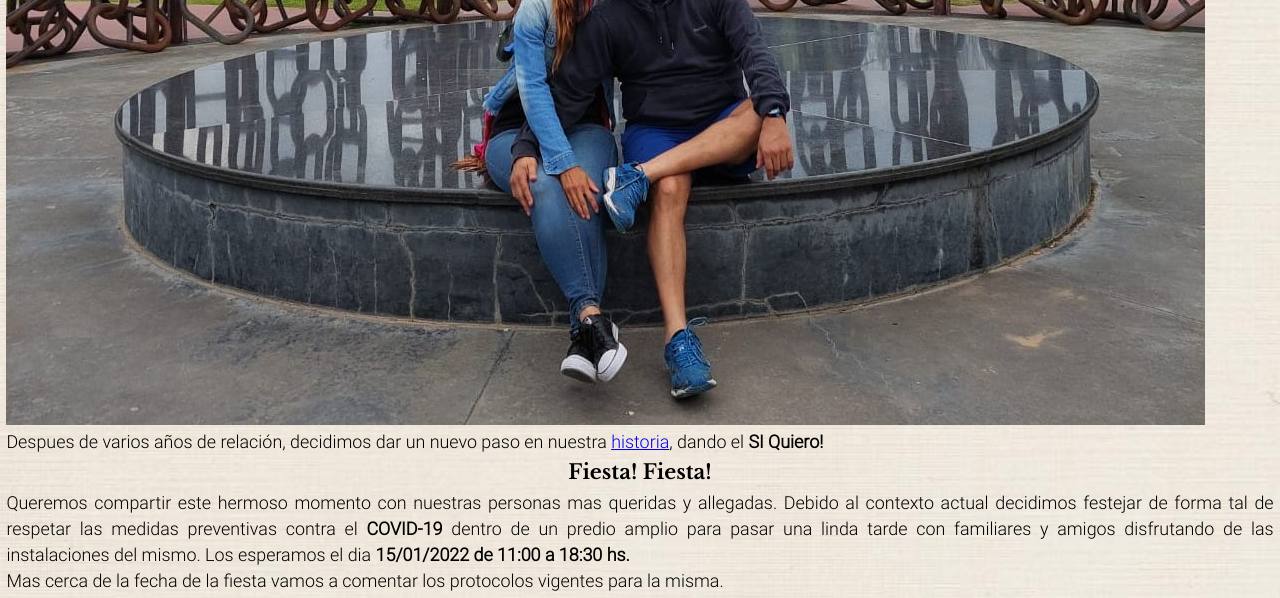
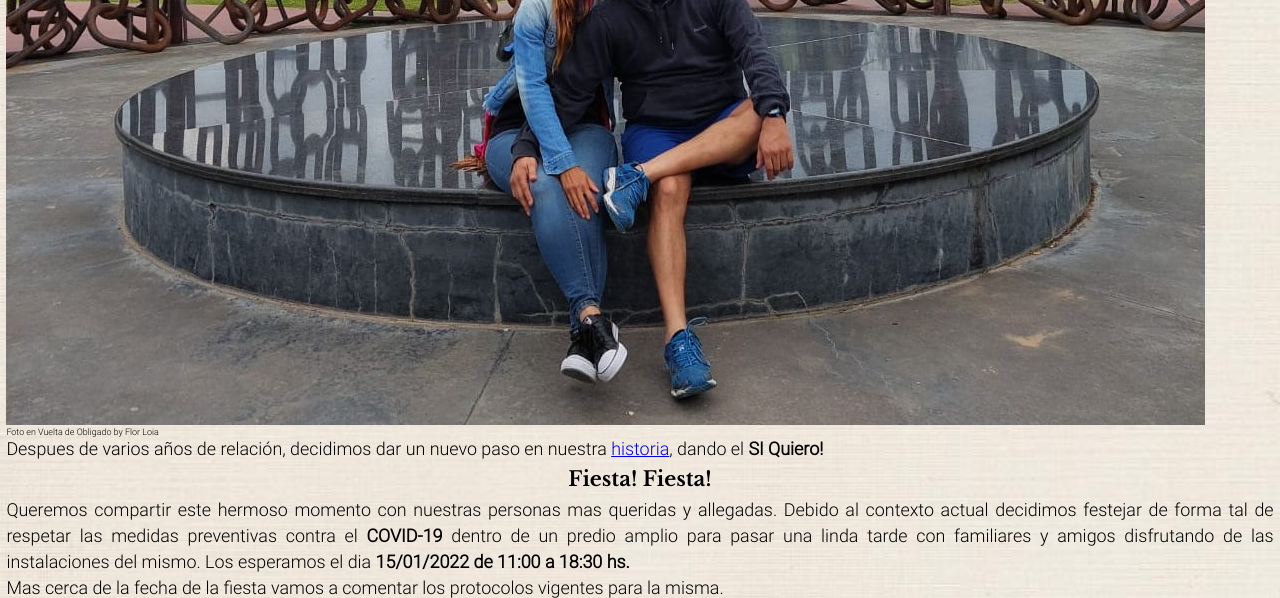
Before and after one commit to soypally/soypally.github.io, a plain HTML site: page casamientoMyD/index.html in a window 1280 px wide. Shown: the part 577-1175 px from the top of the page. Drawn offline with nearby package versions, Linux system fonts and the light colour scheme; a web font is replaced by a local one.

Commit message:
Mejora de descripcion

```diff
--- a/casamientoMyD/css/style.css
+++ b/casamientoMyD/css/style.css
@@ -73,6 +73,13 @@ h2 {
   line-height: 1.7em;
 }
 
+figcaption{
+  font-family: 'Roboto-Light';
+  text-align:justify;
+  line-height: 0.75em;
+  font-size: 0.7em; /* 1.4em x 10px = 14px */
+}
+
 p {
   font-family: 'Roboto-Light';
   text-align:justify;
--- a/casamientoMyD/index.html
+++ b/casamientoMyD/index.html
@@ -33,7 +33,10 @@
     <a name="nosotros" ></a>
     <h1><br>Mariana & Damian</h1>
 
-    <img src="img/MaruYDami.jpg" alt="Mari y Dami en San Pedro" class="img-responsive">
+    <figure>
+      <img src="img/MaruYDami.jpg" alt="Foto de Mari y Dami en monumento Vuelta de Obliga - San Pedro" class="img-responsive">
+      <figcaption>Foto en Vuelta de Obligado by Flor Loia</figcaption>
+    </figure>
 
     <p>Despues de varios años de relación, decidimos dar un nuevo paso en nuestra <A href="https://photos.app.goo.gl/YJvL1fsMFsEdv9pZ9" target="_blank">historia</A>, dando el <b>SI Quiero!</b> </p>
     <a name="fiesta"></a>
```
